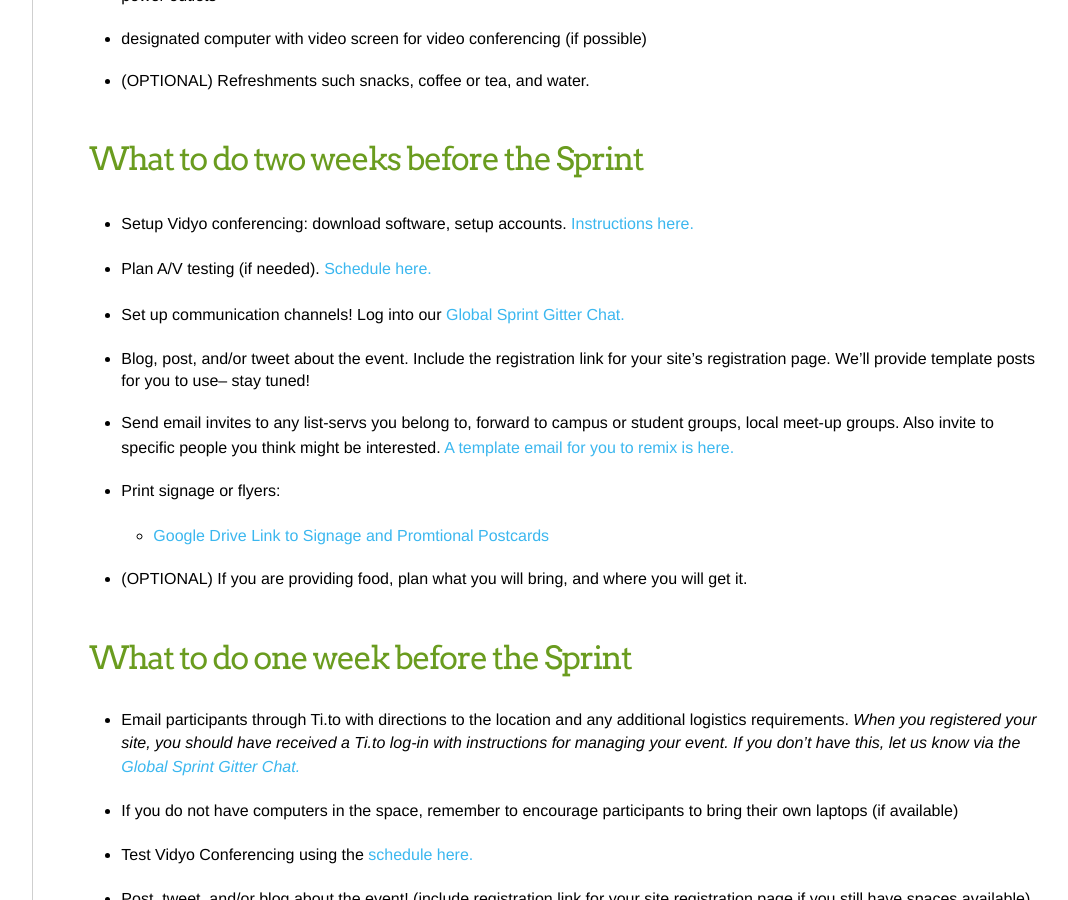
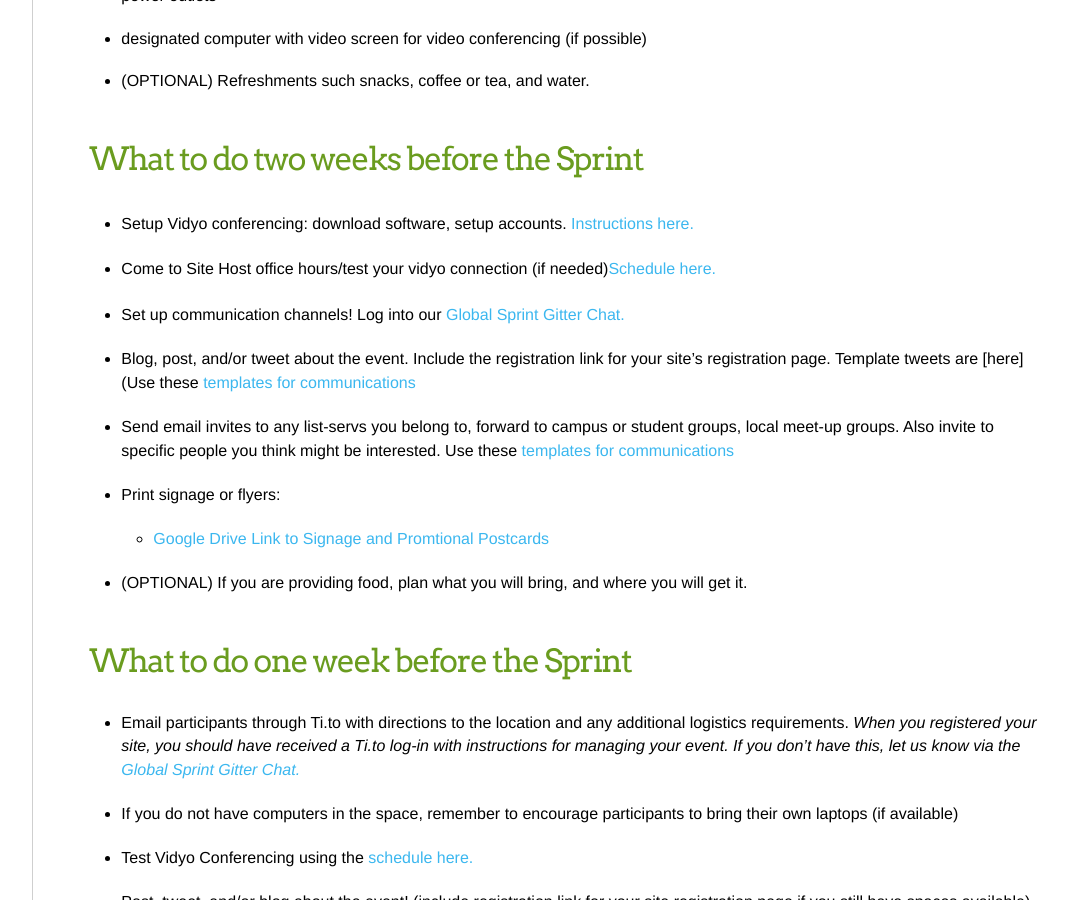
Before and after one commit to mozilla/global-sprint, a Jekyll site: the page built from _articles/site-hosts-guide/checklist.md, in a window 1280 px wide and 900 px high, scrolled down 371 px. Shown: the whole window, without its empty margins (180-1248 px from the left). Built offline with Jekyll 4.4.1, drawn with Linux system fonts in a browser that asks for light colours; comment, search, counter and statistics services are not loaded; some of the changed text lies outside the part shown.

Commit message:
Update checklist.md

```diff
--- a/_articles/site-hosts-guide/checklist.md
+++ b/_articles/site-hosts-guide/checklist.md
@@ -17,10 +17,10 @@ The space must have ...
 ### What to do two weeks before the Sprint
 
 * Setup Vidyo conferencing:  download software, setup accounts. [Instructions here.](https://public.etherpad-mozilla.org/p/globalsprint-webconferencing)
-* Plan A/V testing (if needed). [Schedule here.](https://public.etherpad-mozilla.org/p/globalsprint-AV-testing-schedule)
+* Come to Site Host office hours/test your vidyo connection (if needed)[Schedule here.]()
 * Set up communication channels! Log into our [Global Sprint Gitter Chat.](https://gitter.im/mozilla/global-sprint)
-* Blog, post, and/or tweet about the event. Include the registration link for your site's registration page. We'll provide template posts for you to use-- stay tuned!
-* Send email invites to any list-servs you belong to, forward to campus or student groups, local meet-up groups. Also invite to specific people you think might be interested. [A template email for you to remix is here.](https://public.etherpad-mozilla.org/p/globalsprint-email-template)
+* Blog, post, and/or tweet about the event. Include the registration link for your site's registration page. Template tweets are [here](Use these [templates for communications](https://public.etherpad-mozilla.org/p/site-host-templates)
+* Send email invites to any list-servs you belong to, forward to campus or student groups, local meet-up groups. Also invite to specific people you think might be interested.  Use these [templates for communications](https://public.etherpad-mozilla.org/p/site-host-templates)
 * Print signage or flyers:
   * [Google Drive Link to Signage and Promtional Postcards](https://drive.google.com/drive/folders/1-iK24Mgm1UkfcdhGgQj5yZutwZEjh3SY?usp=sharing)
 * (OPTIONAL) If you are providing food, plan what you will bring, and where you will get it.
```
Also changed, not shown: other parts of _articles/site-hosts-guide/checklist.md (+4 -4 lines).
